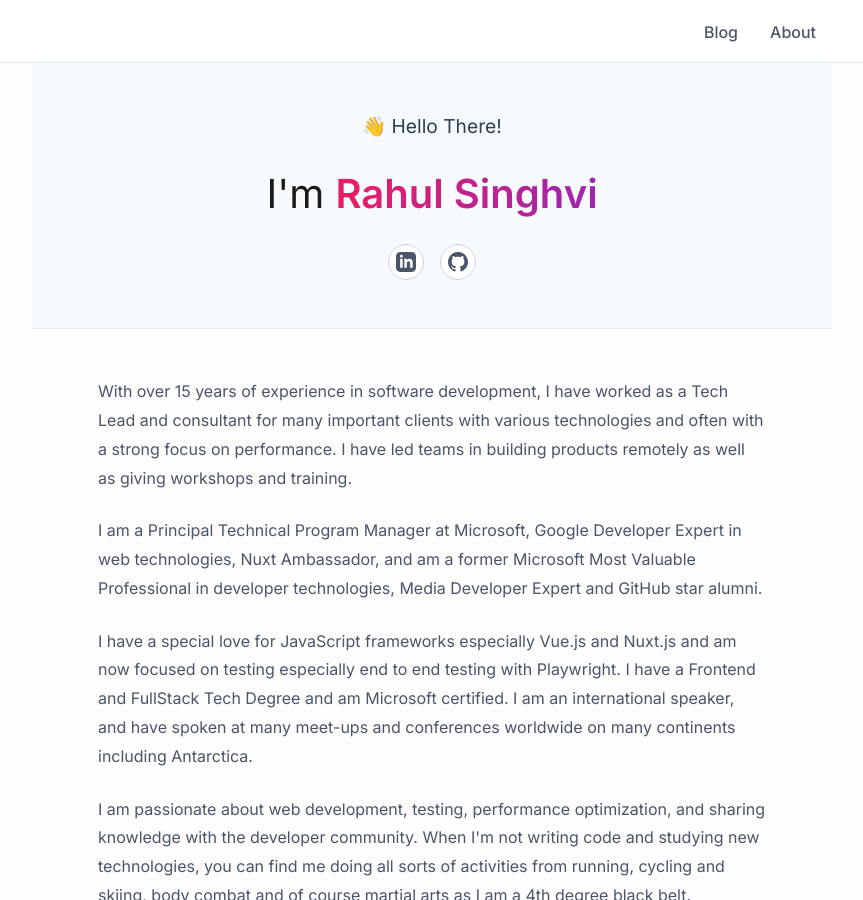
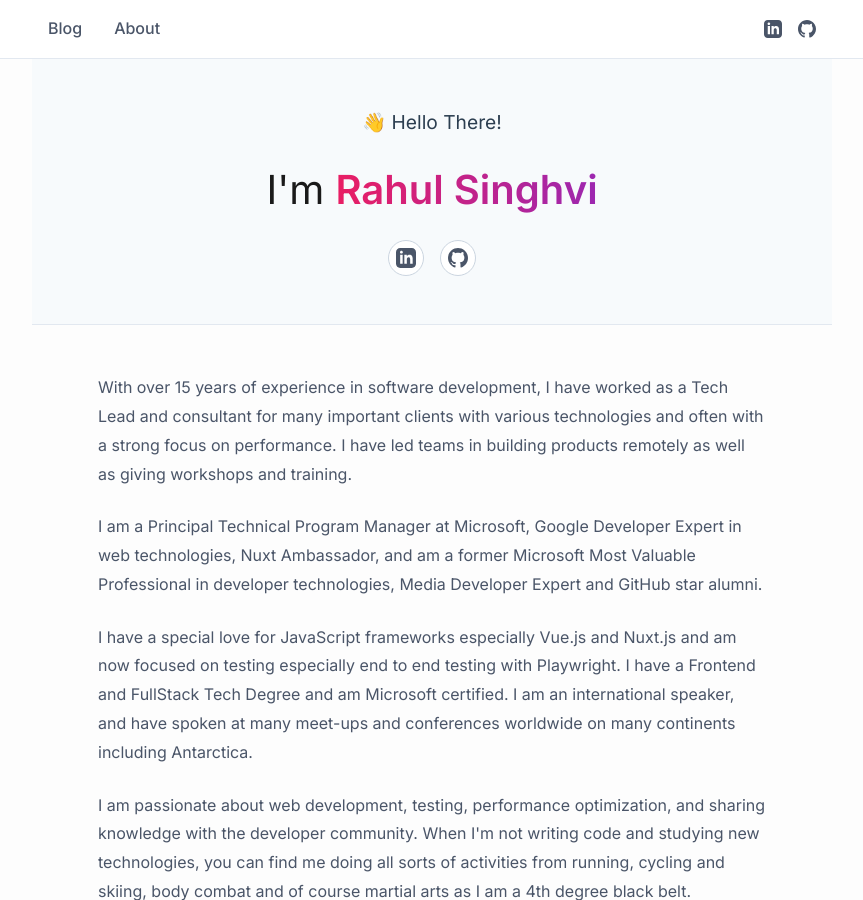
Before and after one commit to rsinghvi/articles, a Jekyll site: the page built from about.md, in a window 1280 px wide and 900 px high. Shown: the whole window, without its empty margins (208-1071 px from the left). Built offline with Jekyll 4.4.1, drawn with Linux system fonts in a browser that asks for light colours.

Commit message:
Add social icons to header and improve footer layout

```diff
--- a/_layouts/default.html
+++ b/_layouts/default.html
@@ -28,6 +28,22 @@
                     <a class="page-link" href="{{ '/' | relative_url }}">Blog</a>
                     <a class="page-link" href="{{ '/about' | relative_url }}">About</a>
                 </div>
+                <div class="social-icons">
+                    {% if site.linkedin_username %}
+                    <a href="https://www.linkedin.com/in/{{ site.linkedin_username }}" target="_blank" rel="noopener" class="social-icon-link" aria-label="LinkedIn">
+                        <svg xmlns="http://www.w3.org/2000/svg" width="18" height="18" viewBox="0 0 24 24" fill="currentColor">
+                            <path d="M19 0h-14c-2.761 0-5 2.239-5 5v14c0 2.762 2.239 5 5 5h14c2.762 0 5-2.238 5-5v-14c0-2.761-2.238-5-5-5zm-11 19h-3v-11h3v11zm-1.5-12.268c-.966 0-1.75-.79-1.75-1.764s.784-1.764 1.75-1.764 1.75.79 1.75 1.764-.783 1.764-1.75 1.764zm13.5 12.268h-3v-5.604c0-3.368-4-3.113-4 0v5.604h-3v-11h3v1.765c1.396-2.586 7-2.777 7 2.476v6.759z"/>
+                        </svg>
+                    </a>
+                    {% endif %}
+                    {% if site.github_username %}
+                    <a href="https://github.com/{{ site.github_username }}" target="_blank" rel="noopener" class="social-icon-link" aria-label="GitHub">
+                        <svg xmlns="http://www.w3.org/2000/svg" width="18" height="18" viewBox="0 0 24 24" fill="currentColor">
+                            <path d="M12 0c-6.626 0-12 5.373-12 12 0 5.302 3.438 9.8 8.207 11.387.599.111.793-.261.793-.577v-2.234c-3.338.726-4.033-1.416-4.033-1.416-.546-1.387-1.333-1.756-1.333-1.756-1.089-.745.083-.729.083-.729 1.205.084 1.839 1.237 1.839 1.237 1.07 1.834 2.807 1.304 3.492.997.107-.775.418-1.305.762-1.604-2.665-.305-5.467-1.334-5.467-5.931 0-1.311.469-2.381 1.236-3.221-.124-.303-.535-1.524.117-3.176 0 0 1.008-.322 3.301 1.23.957-.266 1.983-.399 3.003-.404 1.02.005 2.047.138 3.006.404 2.291-1.552 3.297-1.23 3.297-1.23.653 1.653.242 2.874.118 3.176.77.84 1.235 1.911 1.235 3.221 0 4.609-2.807 5.624-5.479 5.921.43.372.823 1.102.823 2.222v3.293c0 .319.192.694.801.576 4.765-1.589 8.199-6.086 8.199-11.386 0-6.627-5.373-12-12-12z"/>
+                        </svg>
+                    </a>
+                    {% endif %}
+                </div>
             </nav>
         </div>
     </header>
@@ -42,13 +58,11 @@
         <div class="wrapper">
             <div class="footer-content">
                 <p>&copy; {{ 'now' | date: "%Y" }} {{ site.author.name }}. All rights reserved.</p>
-                {% if site.github_username %}
-                <p>
-                    <a href="https://github.com/{{ site.github_username }}" target="_blank" rel="noopener">
-                        GitHub
-                    </a>
-                </p>
-                {% endif %}
+                <div class="footer-links">
+                    {% if site.github_username %}
+                    <a href="https://github.com/{{ site.github_username }}" target="_blank" rel="noopener">GitHub</a>
+                    {% endif %}
+                </div>
             </div>
         </div>
     </footer>
--- a/_sass/_layout.scss
+++ b/_sass/_layout.scss
@@ -24,14 +24,15 @@
 }
 
 .site-nav {
-  float: right;
-  margin-top: 0.25rem;
+  display: flex;
+  justify-content: space-between;
+  align-items: center;
 }
 
 .site-nav .trigger {
   display: flex;
   gap: 2rem;
-  justify-content: flex-end;
+  align-items: center;
 }
 
 .site-nav .page-link {
@@ -41,6 +42,25 @@
 
 .site-nav .page-link:hover {
   color: #1a1a1a;
+}
+
+.social-icons {
+  display: flex;
+  gap: 1rem;
+  align-items: center;
+}
+
+.social-icon-link {
+  display: inline-flex;
+  align-items: center;
+  justify-content: center;
+  color: #4a5568;
+  transition: color 0.2s ease;
+}
+
+.social-icon-link:hover {
+  color: #1a1a1a;
+  text-decoration: none;
 }
 
 /* Clear floats */
@@ -423,22 +443,37 @@
   border-top: 1px solid #e2e8f0;
   padding: 2rem 0;
   margin-top: 3rem;
-  background-color: #f7fafc;
+  background-color: #ffffff;
 }
 
 .footer-content {
-  text-align: center;
+  display: flex;
+  justify-content: space-between;
+  align-items: center;
+  flex-wrap: wrap;
+  gap: 1rem;
+}
+
+.footer-content p {
+  margin: 0;
   color: #718096;
   font-size: 0.9rem;
 }
 
-.footer-content p {
-  margin: 0.5rem 0;
+.footer-links {
+  display: flex;
+  gap: 1.5rem;
 }
 
 .footer-content a {
-  color: #3182ce;
+  color: #4a5568;
   font-weight: 500;
+  transition: color 0.2s ease;
+}
+
+.footer-content a:hover {
+  color: #1a1a1a;
+  text-decoration: none;
 }
 
 /* No posts message */
--- a/about.md
+++ b/about.md
@@ -9,12 +9,12 @@
         <div class="greeting">👋 Hello There!</div>
         <h1 class="about-title">I'm <span class="name-highlight">Rahul Singhvi</span></h1>
         <div class="social-links">
-            <a href="https://www.linkedin.com/in/{{ site.linkedin_username }}" target="_blank" rel="noopener" class="social-icon" aria-label="LinkedIn">
+            <a href="https://www.linkedin.com/in/rahul-singhvi/" target="_blank" rel="noopener" class="social-icon" aria-label="LinkedIn">
                 <svg xmlns="http://www.w3.org/2000/svg" width="20" height="20" viewBox="0 0 24 24" fill="currentColor">
                     <path d="M19 0h-14c-2.761 0-5 2.239-5 5v14c0 2.762 2.239 5 5 5h14c2.762 0 5-2.238 5-5v-14c0-2.761-2.238-5-5-5zm-11 19h-3v-11h3v11zm-1.5-12.268c-.966 0-1.75-.79-1.75-1.764s.784-1.764 1.75-1.764 1.75.79 1.75 1.764-.783 1.764-1.75 1.764zm13.5 12.268h-3v-5.604c0-3.368-4-3.113-4 0v5.604h-3v-11h3v1.765c1.396-2.586 7-2.777 7 2.476v6.759z"/>
                 </svg>
             </a>
-            <a href="https://github.com/{{ site.github_username }}" target="_blank" rel="noopener" class="social-icon" aria-label="GitHub">
+            <a href="https://github.com/rsinghvi" target="_blank" rel="noopener" class="social-icon" aria-label="GitHub">
                 <svg xmlns="http://www.w3.org/2000/svg" width="20" height="20" viewBox="0 0 24 24" fill="currentColor">
                     <path d="M12 0c-6.626 0-12 5.373-12 12 0 5.302 3.438 9.8 8.207 11.387.599.111.793-.261.793-.577v-2.234c-3.338.726-4.033-1.416-4.033-1.416-.546-1.387-1.333-1.756-1.333-1.756-1.089-.745.083-.729.083-.729 1.205.084 1.839 1.237 1.839 1.237 1.07 1.834 2.807 1.304 3.492.997.107-.775.418-1.305.762-1.604-2.665-.305-5.467-1.334-5.467-5.931 0-1.311.469-2.381 1.236-3.221-.124-.303-.535-1.524.117-3.176 0 0 1.008-.322 3.301 1.23.957-.266 1.983-.399 3.003-.404 1.02.005 2.047.138 3.006.404 2.291-1.552 3.297-1.23 3.297-1.23.653 1.653.242 2.874.118 3.176.77.84 1.235 1.911 1.235 3.221 0 4.609-2.807 5.624-5.479 5.921.43.372.823 1.102.823 2.222v3.293c0 .319.192.694.801.576 4.765-1.589 8.199-6.086 8.199-11.386 0-6.627-5.373-12-12-12z"/>
                 </svg>
```
